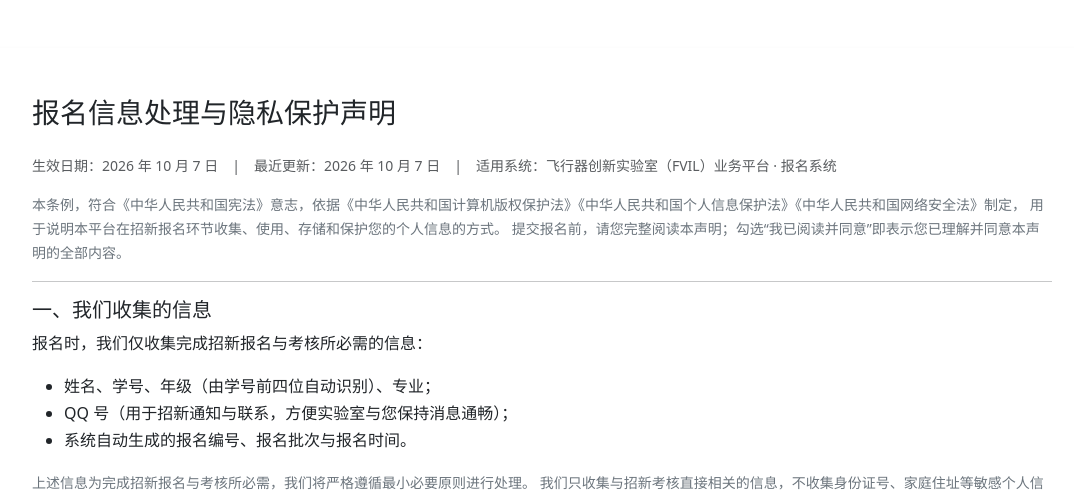
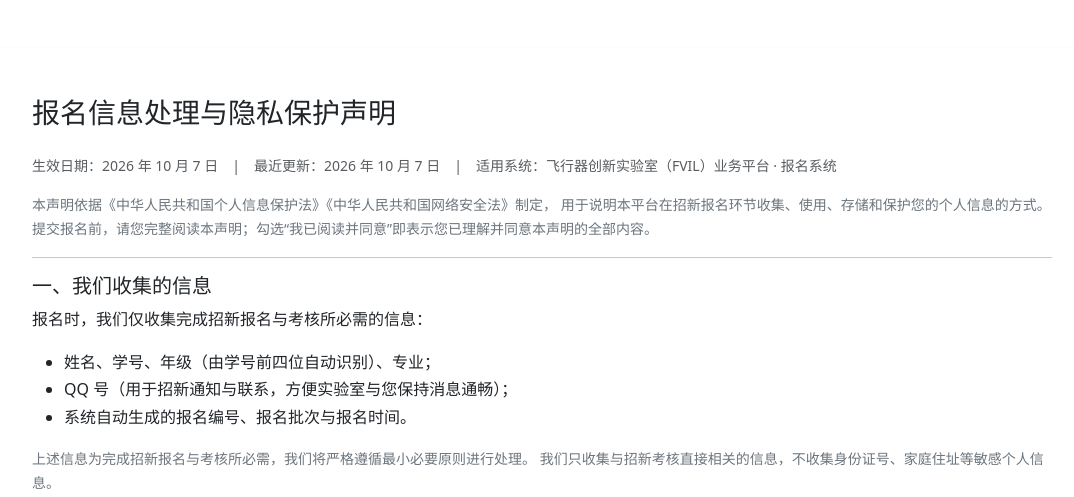
Before and after one commit to Mike-lin300/hfut-fvil, a Django app: page /recruit/privacy/ in a window 1280 px wide. Shown: the part 60-557 px from the top of the page, without its empty margins (98-1172 px from the left). Run offline with Django 5.2, Linux system fonts and the light colour scheme; some libraries are stand-ins or nearby versions.

Commit message:
docs(recruit): 隐私声明开头改回——仅依据个保法与网安法（移除宪法/版权法表述）

```diff
--- a/recruitment/templates/recruitment/privacy.html
+++ b/recruitment/templates/recruitment/privacy.html
@@ -12,7 +12,7 @@
             </p>
 
             <p class="text-secondary small">
-                本条例，符合《中华人民共和国宪法》意志，依据《中华人民共和国计算机版权保护法》《中华人民共和国个人信息保护法》《中华人民共和国网络安全法》制定，
+                本声明依据《中华人民共和国个人信息保护法》《中华人民共和国网络安全法》制定，
                 用于说明本平台在招新报名环节收集、使用、存储和保护您的个人信息的方式。
                 提交报名前，请您完整阅读本声明；勾选“我已阅读并同意”即表示您已理解并同意本声明的全部内容。
             </p>
```
